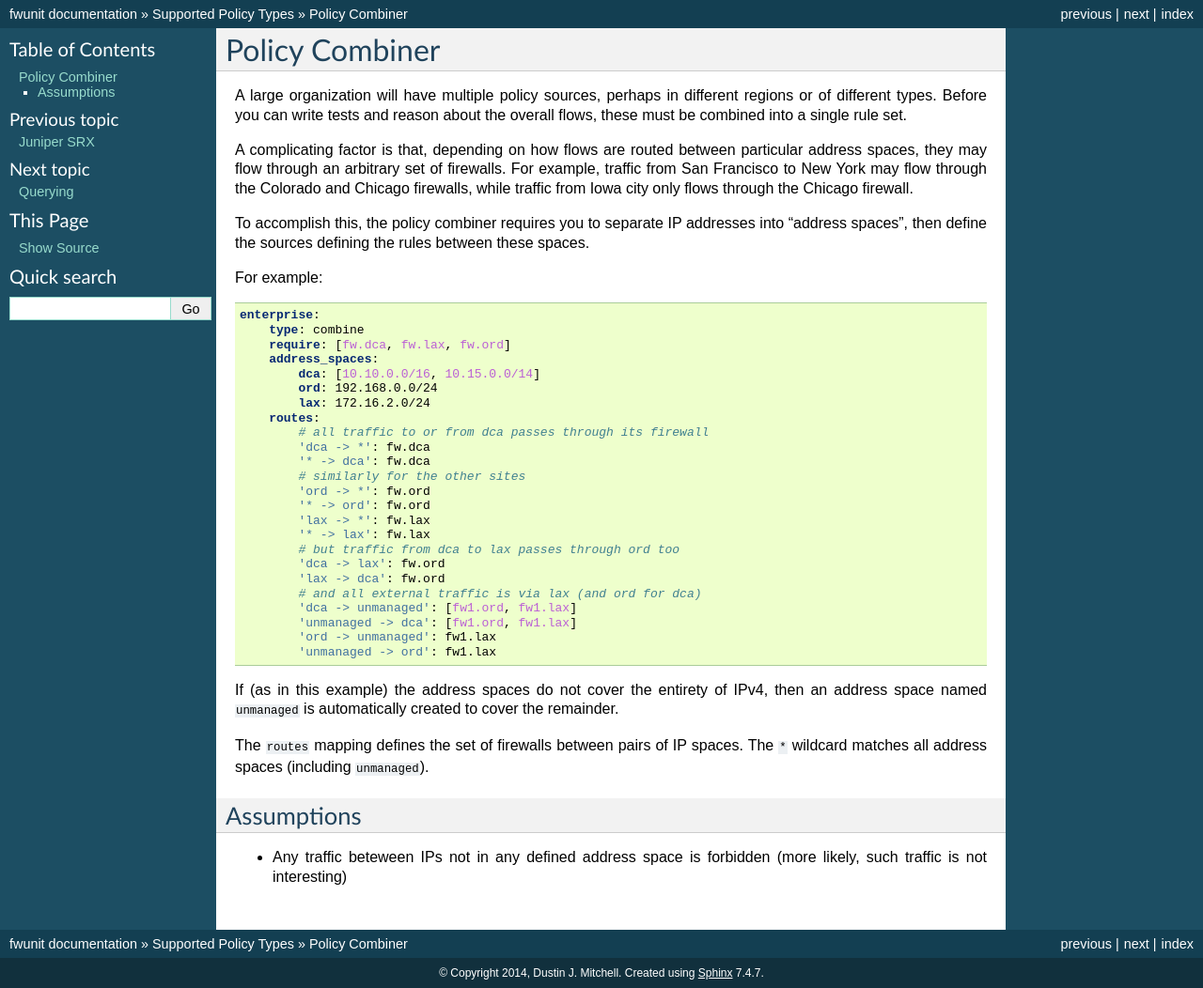
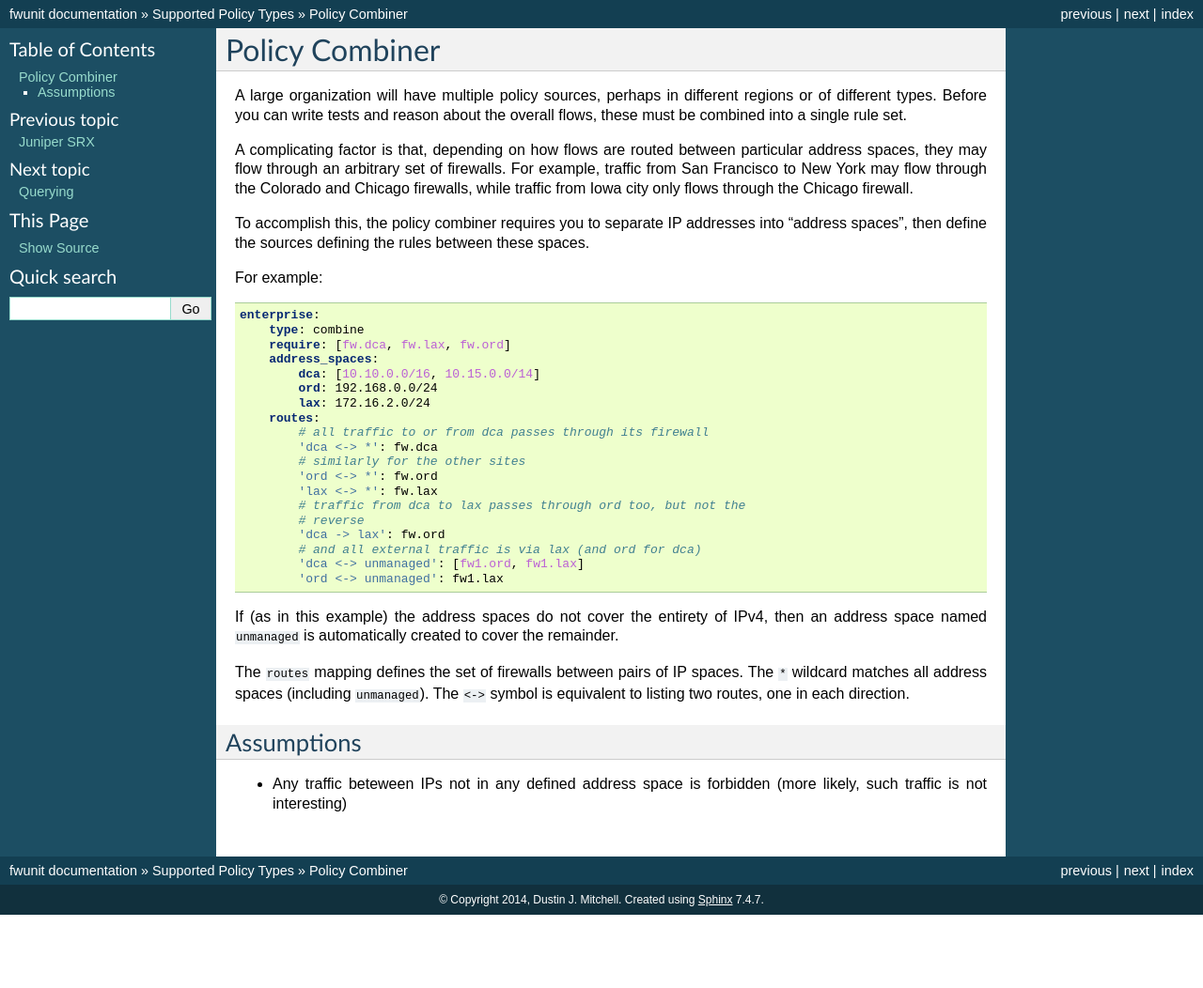
Before and after one commit to mozilla/build-fwunit, a Sphinx documentation site: the page built from docs/combine.rst, in a window 1280 px wide. Shown: the whole page at 94% size. Built offline with Sphinx 7.4.7, drawn with Linux system fonts in a browser that asks for light colours; the version number could not be read and is left out; after the commit the page ends 974 px from its top, so only the background shows below that.

Commit message:
support bidirectional notation

```diff
--- a/docs/combine.rst
+++ b/docs/combine.rst
@@ -28,25 +28,21 @@ For example:
             lax: 172.16.2.0/24
         routes:
             # all traffic to or from dca passes through its firewall
-            'dca -> *': fw.dca
-            '* -> dca': fw.dca
+            'dca <-> *': fw.dca
             # similarly for the other sites
-            'ord -> *': fw.ord
-            '* -> ord': fw.ord
-            'lax -> *': fw.lax
-            '* -> lax': fw.lax
-            # but traffic from dca to lax passes through ord too
+            'ord <-> *': fw.ord
+            'lax <-> *': fw.lax
+            # traffic from dca to lax passes through ord too, but not the
+            # reverse
             'dca -> lax': fw.ord
-            'lax -> dca': fw.ord
             # and all external traffic is via lax (and ord for dca)
-            'dca -> unmanaged': [fw1.ord, fw1.lax]
-            'unmanaged -> dca': [fw1.ord, fw1.lax]
-            'ord -> unmanaged': fw1.lax
-            'unmanaged -> ord': fw1.lax
+            'dca <-> unmanaged': [fw1.ord, fw1.lax]
+            'ord <-> unmanaged': fw1.lax
 
 If (as in this example) the address spaces do not cover the entirety of IPv4, then an address space named ``unmanaged`` is automatically created to cover the remainder.
 
 The ``routes`` mapping defines the set of firewalls between pairs of IP spaces.  The ``*`` wildcard matches all address spaces (including ``unmanaged``).
+The ``<->`` symbol is equivalent to listing two routes, one in each direction.
 
 Assumptions
 -----------
```
Also changed, not shown: 2 other files.
